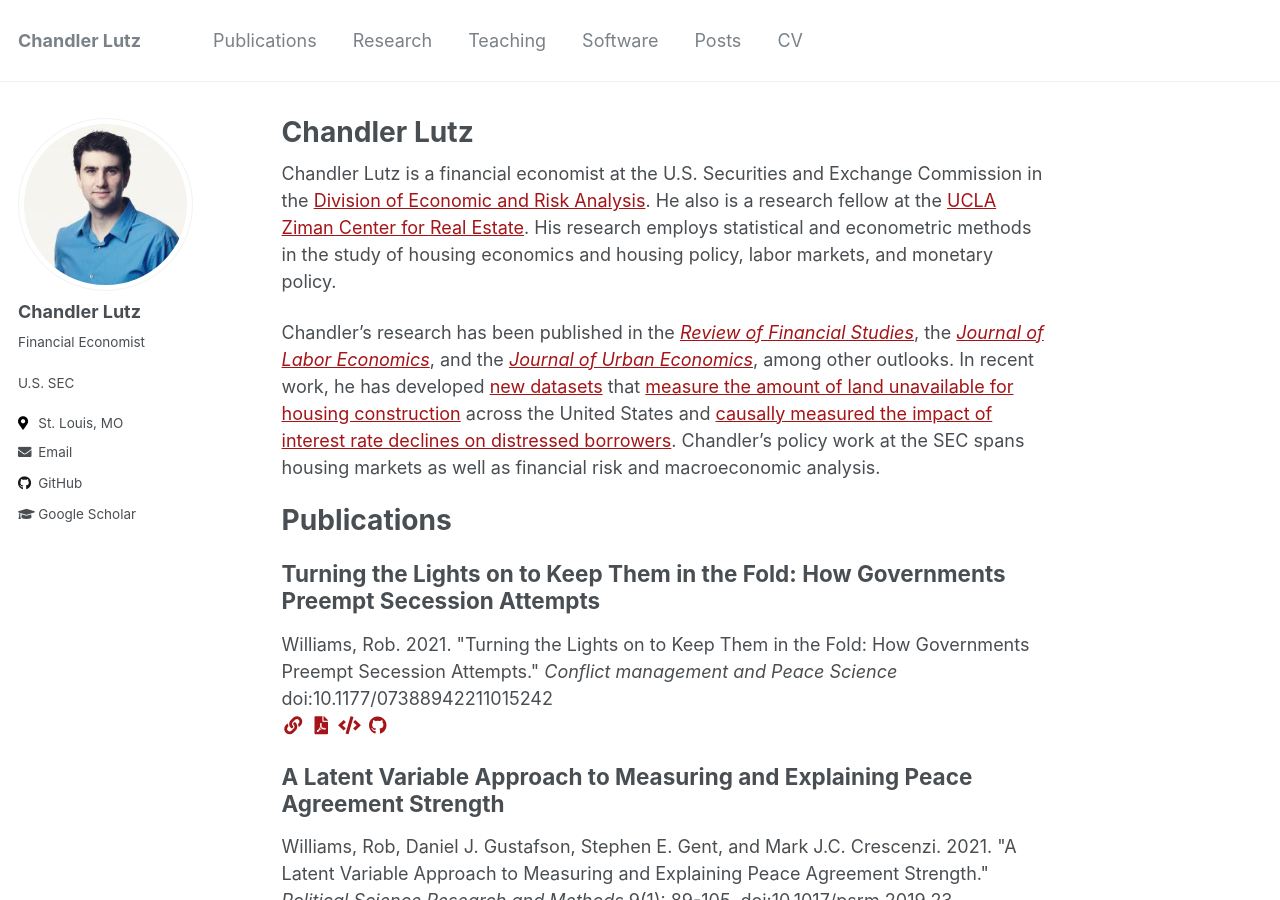
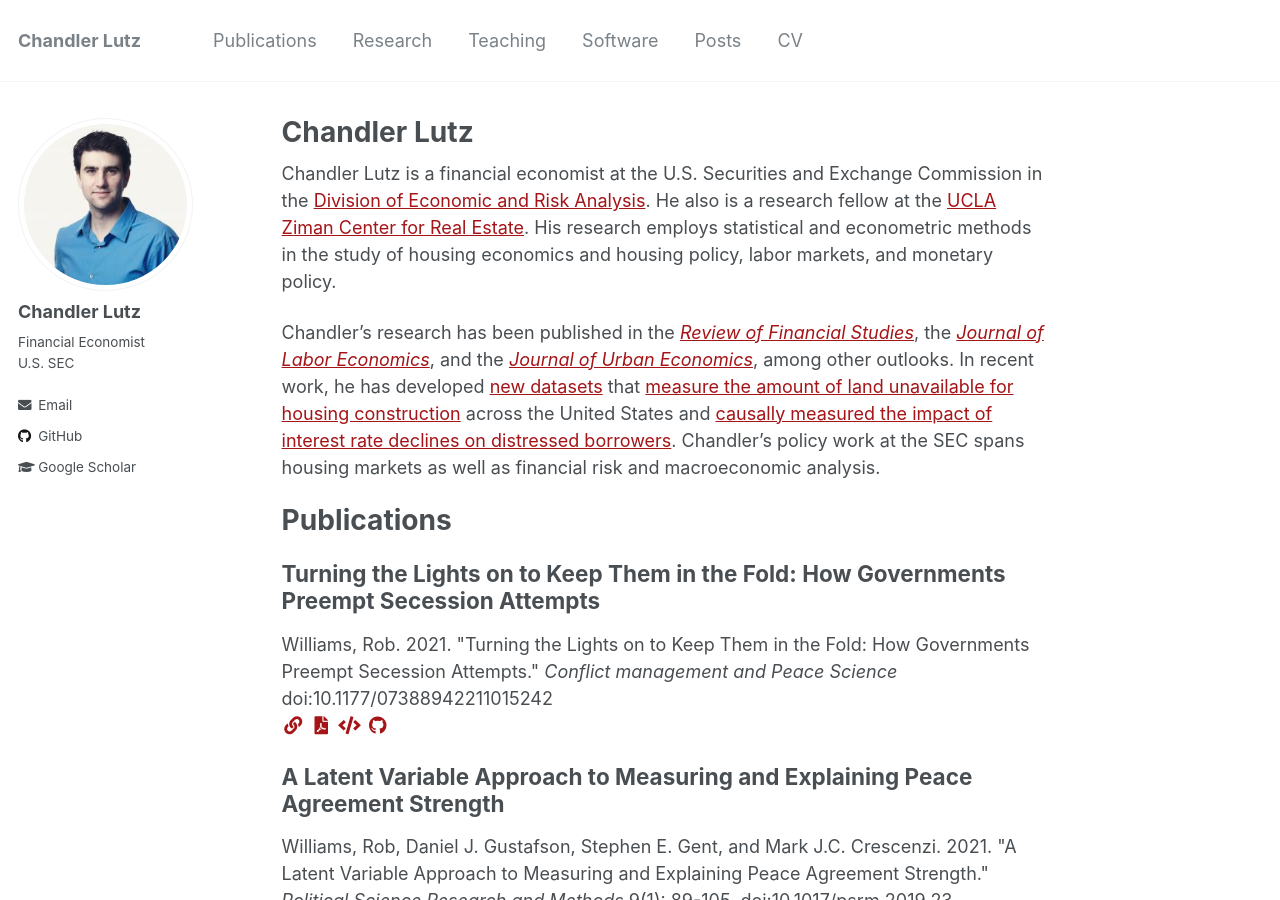
Before and after one commit to ChandlerLutz/ChandlerLutz.github.io, a Jekyll site: the page built from _pages/about.md, in a window 1280 px wide and 900 px high. Built offline with Jekyll 4.4.1, drawn with Linux system fonts in a browser that asks for light colours.

Commit message:
Update profile

```diff
--- a/_config.yml
+++ b/_config.yml
@@ -84,8 +84,8 @@ analytics:
 author:
   name             : "Chandler Lutz"
   avatar           : "chandler_picture.jpg"
-  bio              : "Financial Economist <br /><br />U.S. SEC"
-  location         : "St. Louis, MO"
+  bio              : "Financial Economist<br />U.S. SEC"
+  location         :
   employer         :
   pubmed           :
   orcid            :
```
